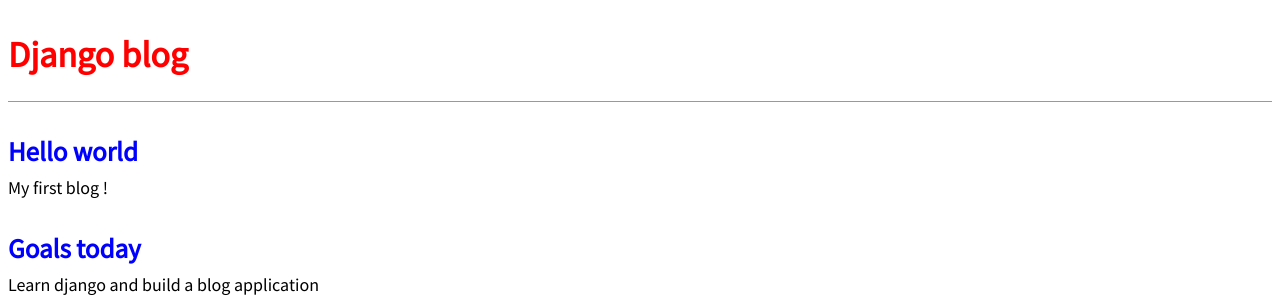
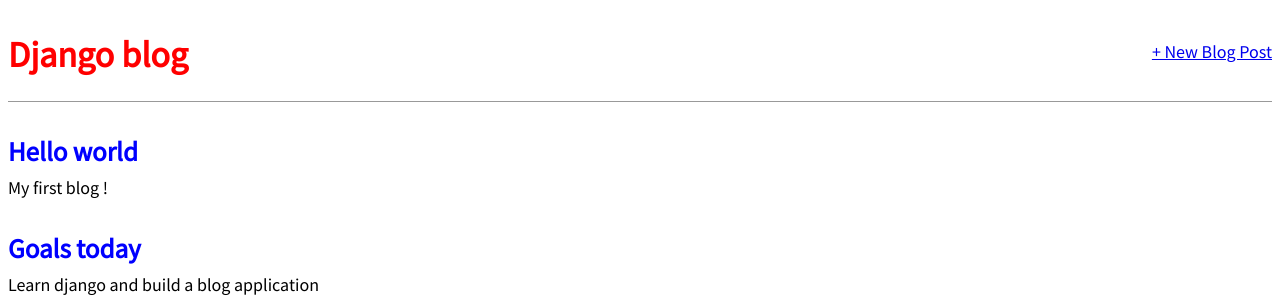
Before and after one commit to yangchent/Django4Begginers, a Django app: page / in a window 1280 px wide. Shown: the top 300 px of the page. Run offline with Django 3.2, Linux system fonts and the light colour scheme; data comes from the database, SQL or seed files in the repository.

Commit message:
Finishing chater 5

```diff
--- a/blog/blog/urls.py
+++ b/blog/blog/urls.py
@@ -1,7 +1,9 @@
 from django.urls import path
-from .views import BlogListView, BlogDetailView # new
+from .views import BlogListView, BlogDetailView, BlogCreateView # new
 
 urlpatterns = [
+    path("post/new/", BlogCreateView.as_view(), name="post_new"), #new
+
     path("post/<int:pk>/", BlogDetailView.as_view(),
     name="post_detail"), # new
 
--- a/blog/blog/views.py
+++ b/blog/blog/views.py
@@ -1,4 +1,5 @@
 from django.views.generic import ListView, DetailView # new
+from django.views.generic.edit import CreateView # new
 from .models import Post
 
 class BlogListView(ListView):
@@ -8,3 +9,8 @@
 class BlogDetailView(DetailView): # new
     model = Post
     template_name = "post_detail.html"
+
+class BlogCreateView(CreateView): # new
+    model = Post
+    template_name = "post_new.html"
+    fields = ["title", "author", "body" ]
--- a/blog/templates/base.html
+++ b/blog/templates/base.html
@@ -7,7 +7,14 @@
     </head>
     <body>
         <header>
-            <h1><a href="{% url 'home' %}">Django blog</a></h1>
+            <div class="nav-left">
+                <h1><a href="{% url 'home' %}">
+                Django blog</a></h1>
+                </div>
+            <div class="nav-right">
+                <a href="{% url 'post_new' %}">
+                + New Blog Post</a>
+            </div>
         </header>
         <div>
             {% block content %}
```
Also changed, not shown: blog/templates/post_new.html (added, +11 -0 lines).
